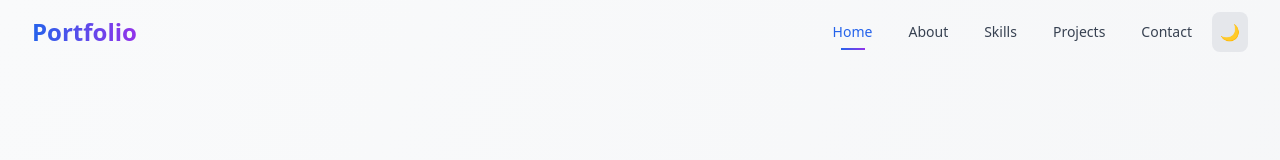
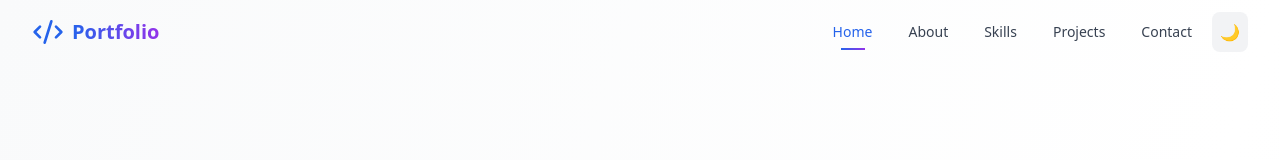
Before and after one commit to biruk2116/Portifolio, a React (Vite) app: page / in a window 1280 px wide. Shown: the top 160 px of the page. Built offline with nearby package versions, Linux system fonts and the light colour scheme.

Commit message:
restyling all pages

```diff
--- a/src/App.jsx
+++ b/src/App.jsx
@@ -30,14 +30,16 @@ function App() {
     };
 
     window.addEventListener('scroll', handleScroll);
+    handleScroll();
+
     return () => window.removeEventListener('scroll', handleScroll);
   }, []);
 
   return (
     <ThemeProvider>
-      <div className="min-h-screen bg-gradient-to-br from-gray-50 to-gray-100 dark:from-gray-900 dark:to-gray-800 transition-colors duration-300">
+      <div className="min-h-screen bg-gradient-to-br from-gray-50 via-white to-gray-50 dark:from-gray-900 dark:via-gray-900 dark:to-gray-800 transition-colors duration-300">
         <Navbar activeSection={activeSection} />
-        <main>
+        <main className="relative">
           <Home />
           <About />
           <Skills />
--- a/src/components/layout/Navbar.jsx
+++ b/src/components/layout/Navbar.jsx
@@ -1,5 +1,5 @@
 import { useState, useEffect } from 'react';
-import { Menu, X } from 'lucide-react';
+import { Menu, X, Code2 } from 'lucide-react';
 import { useTheme } from '../../contexts/ThemeContext';
 
 const Navbar = ({ activeSection }) => {
@@ -38,23 +38,24 @@ const Navbar = ({ activeSection }) => {
 
   return (
     <nav
-      className={`fixed top-0 w-full z-50 transition-all duration-300 ${
+      className={`fixed top-0 w-full z-50 transition-all duration-500 ${
         scrolled
-          ? 'bg-white/90 dark:bg-gray-900/90 backdrop-blur-md shadow-lg'
+          ? 'glass-effect shadow-lg border-b border-gray-200/20 dark:border-gray-700/20'
           : 'bg-transparent'
       }`}
     >
       <div className="max-w-7xl mx-auto px-4 sm:px-6 lg:px-8">
         <div className="flex justify-between items-center h-16">
           {/* Logo */}
-          <div className="flex-shrink-0">
-            <button
-              onClick={() => scrollToSection('home')}
-              className="text-2xl font-bold bg-gradient-to-r from-blue-600 to-purple-600 bg-clip-text text-transparent hover:scale-105 transition-transform"
-            >
+          <button
+            onClick={() => scrollToSection('home')}
+            className="flex items-center gap-2 group"
+          >
+            <Code2 className="w-8 h-8 text-blue-600 dark:text-blue-400 group-hover:rotate-12 transition-transform" />
+            <span className="text-xl font-bold bg-gradient-to-r from-blue-600 to-purple-600 bg-clip-text text-transparent">
               Portfolio
-            </button>
-          </div>
+            </span>
+          </button>
 
           {/* Desktop Menu */}
           <div className="hidden md:flex items-center space-x-1">
@@ -82,7 +83,7 @@ const Navbar = ({ activeSection }) => {
             {/* Theme Toggle */}
             <button
               onClick={toggleTheme}
-              className="ml-4 p-2 rounded-lg bg-gray-200 dark:bg-gray-700 hover:scale-110 transition-transform"
+              className="ml-4 p-2 rounded-lg bg-gray-200/50 dark:bg-gray-700/50 backdrop-blur-sm hover:scale-110 transition-all duration-300"
             >
               {isDark ? '☀️' : '🌙'}
             </button>
@@ -92,13 +93,13 @@ const Navbar = ({ activeSection }) => {
           <div className="md:hidden flex items-center gap-2">
             <button
               onClick={toggleTheme}
-              className="p-2 rounded-lg bg-gray-200 dark:bg-gray-700"
+              className="p-2 rounded-lg bg-gray-200/50 dark:bg-gray-700/50 backdrop-blur-sm"
             >
               {isDark ? '☀️' : '🌙'}
             </button>
             <button
               onClick={() => setIsOpen(!isOpen)}
-              className="p-2 rounded-lg text-gray-700 dark:text-gray-300 hover:bg-gray-200 dark:hover:bg-gray-700 transition-colors"
+              className="p-2 rounded-lg text-gray-700 dark:text-gray-300 hover:bg-gray-200/50 dark:hover:bg-gray-700/50 transition-all duration-300"
             >
               {isOpen ? <X size={24} /> : <Menu size={24} />}
             </button>
@@ -107,11 +108,11 @@ const Navbar = ({ activeSection }) => {
 
         {/* Mobile Menu */}
         <div
-          className={`md:hidden transition-all duration-300 ease-in-out ${
-            isOpen ? 'max-h-96 opacity-100' : 'max-h-0 opacity-0 overflow-hidden'
+          className={`md:hidden transition-all duration-500 ease-in-out overflow-hidden ${
+            isOpen ? 'max-h-96 opacity-100' : 'max-h-0 opacity-0'
           }`}
         >
-          <div className="py-4 space-y-2 bg-white/95 dark:bg-gray-900/95 backdrop-blur-md rounded-lg mt-2">
+          <div className="py-4 space-y-2 glass-effect rounded-lg mt-2 mb-4">
             {navItems.map((item) => (
               <button
                 key={item.id}
--- a/src/contexts/ThemeContext.jsx
+++ b/src/contexts/ThemeContext.jsx
@@ -13,7 +13,10 @@ export const useTheme = () => {
 export const ThemeProvider = ({ children }) => {
   const [isDark, setIsDark] = useState(() => {
     const saved = localStorage.getItem('theme');
-    return saved ? saved === 'dark' : window.matchMedia('(prefers-color-scheme: dark)').matches;
+    if (saved) {
+      return saved === 'dark';
+    }
+    return window.matchMedia('(prefers-color-scheme: dark)').matches;
   });
 
   useEffect(() => {
--- a/src/index.css
+++ b/src/index.css
@@ -8,7 +8,14 @@
   }
 
   body {
-    @apply antialiased;
+    @apply antialiased bg-gray-50 dark:bg-gray-900 text-gray-900 dark:text-gray-100;
+    margin: 0;
+    padding: 0;
+    overflow-x: hidden;
+  }
+
+  * {
+    @apply scroll-smooth;
   }
 }
 
@@ -27,4 +34,8 @@
       transform: translateY(0);
     }
   }
+
+  .glass-effect {
+    @apply bg-white/80 dark:bg-gray-900/80 backdrop-blur-md;
+  }
 }
--- a/tailwind.config.js
+++ b/tailwind.config.js
@@ -9,6 +9,7 @@ export default {
     extend: {
       animation: {
         'bounce-slow': 'bounce 3s linear infinite',
+        'pulse-slow': 'pulse 3s cubic-bezier(0.4, 0, 0.6, 1) infinite',
       },
       transitionProperty: {
         'height': 'height',
--- a/vite.config.js
+++ b/vite.config.js
@@ -3,4 +3,8 @@ import react from '@vitejs/plugin-react'
 
 export default defineConfig({
   plugins: [react()],
+  server: {
+    port: 3000,
+    open: true
+  }
 })
```
Also changed, not shown: src/main.jsx (+5 -5 lines).
